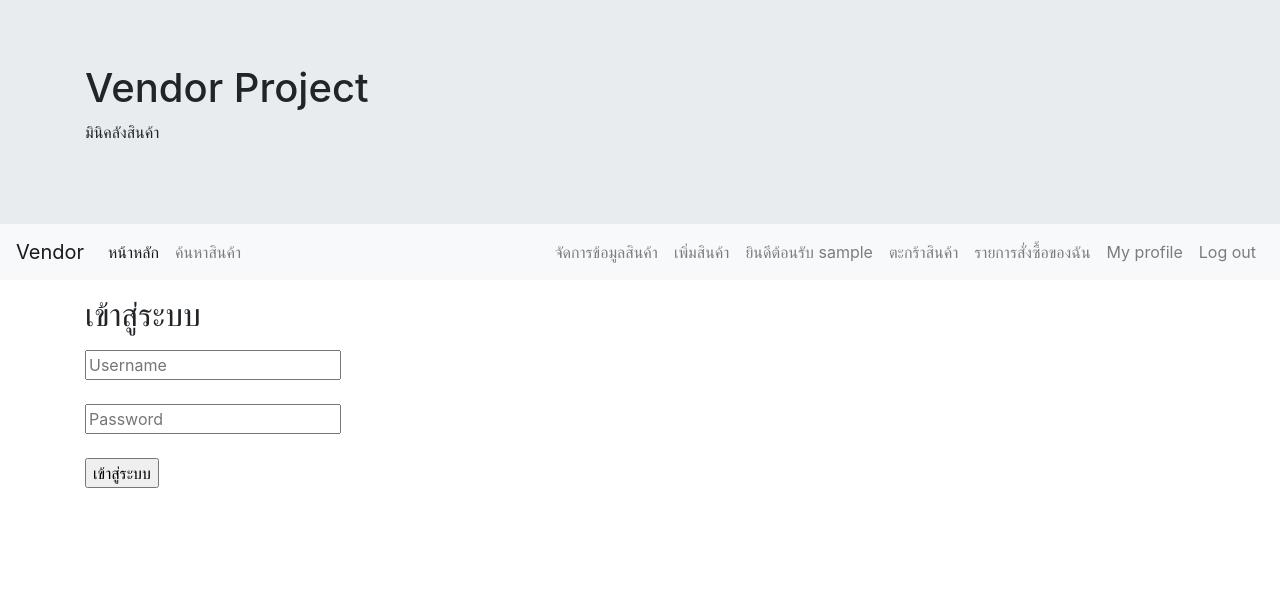
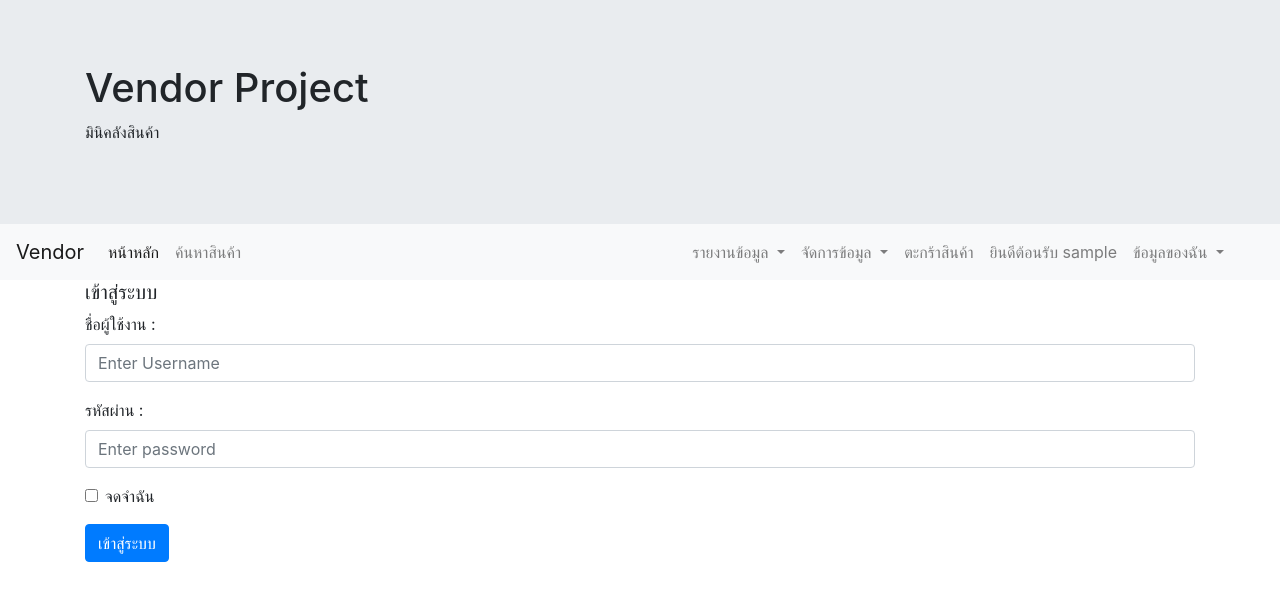
Before and after one commit to Korarak/django_minishop, a Django app: page /login in a window 1280 px wide. Shown: the top 601 px of the page. Run offline with Django 4.2, Linux system fonts and the light colour scheme; the visitor is signed in with stand-in values (Sample User, id 1); some libraries are stand-ins or nearby versions.

Commit message:
update new UI and Form

```diff
--- a/product/templates/productapp/base.html
+++ b/product/templates/productapp/base.html
@@ -1,6 +1,6 @@
 {% load static %}
 <html>
-    <title>vendor_project</title>
+    <title>IT_minishop</title>
     <head>
         <meta charset="utf-8">
         <meta name="viewport" content="width=device-width, initial-scale=1">
@@ -36,36 +36,57 @@
                 <!-- right floating -->
                 <ul class="navbar-nav">
                     {% if user.is_staff == True %} <!-- ถ้าเป็น admin -->
-                    <li class="nav-item">
-                        <a class="nav-link" href="/editproduct">จัดการข้อมูลสินค้า</a>
+                    <li class="nav-item dropdown">
+                        <a class="nav-link dropdown-toggle" href="#" id="navbardrop" data-toggle="dropdown">
+                            รายงานข้อมูล
+                        </a>
+                        <div class="dropdown-menu">
+                        <a class="dropdown-item" href="#">ข้อมูลยอดขาย</a>
+                        <a class="dropdown-item" href="#">ข้อมูลสมาชิก</a>
+                        </div>
                     </li>
-                    <li class="nav-item">
-                        <a class="nav-link" href="/addproduct">เพิ่มสินค้า</a>
+                    <li class="nav-item dropdown">
+                        <a class="nav-link dropdown-toggle" href="#" id="navbardrop" data-toggle="dropdown">
+                            จัดการข้อมูล
+                        </a>
+                        <div class="dropdown-menu">
+                        <a class="dropdown-item" href="/addproduct">เพิ่มสินค้า</a>
+                        <a class="dropdown-item" href="/editproduct">ข้อมูลสินค้า</a>
+                        </div>
                     </li>
                     {% endif %} <!-- จบ if -->
 
                     {% if user.is_authenticated %} <!-- ถ้ามีการ login -->
                     <li class="nav-item" >
+                        <a class="nav-link" href="/cart"> ตะกร้าสินค้า </a>
+                     </li>
+                    <li class="nav-item" >
                        <a class="nav-link"> ยินดีต้อนรับ {{user.username}} </a>
                     </li>
-                    <li class="nav-item">
-                        <a class="nav-link" href="/cart">ตะกร้าสินค้า</a>
-                    </li>
-                    <li class="nav-item">
-                        <a class="nav-link" href="/showMyorder">รายการสั่งซื้อของฉัน</a>
-                    </li>
-                    <li class="nav-item">
-                        <a class="nav-link" href="/myprofile">My profile</a>
-                    </li>
-                    <li class="nav-item">
-                        <a class="nav-link" href="/logout">Log out</a>
+                    <li class="nav-item dropdown">
+                        <a class="nav-link dropdown-toggle" href="#" id="navbardrop" data-toggle="dropdown">
+                            ข้อมูลของฉัน
+                        </a>
+                        <div class="dropdown-menu">
+                        <a class="dropdown-item" href="/showMyorder">รายการสั่งซื้อของฉัน</a>
+                        <a class="dropdown-item" href="/myprofile">จัดการข้อมูลส่วนตัว</a>
+                        <a class="dropdown-item" href="/logout">ออกจากระบบ</a>
+                        </div>
+                    </li><li class="nav-item">
+                        <a class="nav-link" href="/"></a>
+                    </li><li class="nav-item">
+                        <a class="nav-link" href="/"></a>
                     </li>
                     {% else %} <!-- ไม่ login -->
-                    <li class="nav-item">
-                        <a class="nav-link" href="/login">เข้าสู่ระบบ</a>
-                    </li>
-                    <li class="nav-item">
-                        <a class="nav-link" href="/register">สมัครสมาชิก</a>
+                     <!-- Dropdown -->
+                    <li class="nav-item dropdown">
+                        <a class="nav-link dropdown-toggle" href="#" id="navbardrop" data-toggle="dropdown">
+                            เข้าสู่ระบบ
+                        </a>
+                        <div class="dropdown-menu">
+                        <a class="dropdown-item" href="/login">เข้าสู่ระบบ</a>
+                        <a class="dropdown-item" href="/register">สมัครสมาชิก</a>
+                        </div>
                     </li>
                     {% endif %} <!-- จบ if -->
                 </ul>
--- a/product/templates/productapp/login.html
+++ b/product/templates/productapp/login.html
@@ -1,16 +1,24 @@
 {% extends 'productapp/base.html' %}
 {% block title %}Login{% endblock %}
 {% block content %}
-    <div class="container">
-        <p></p>
-        <h2>เข้าสู่ระบบ</h2>
-        <p></p>
-        <form method="POST" action="">
+<div class="container">
+    <h5>เข้าสู่ระบบ</h5>
+    <form action="/login" method="POST" >
         {% csrf_token %}
-        <input type="text" name="uname" placeholder="Username">
-        <br><br>
-        <input type="password" name="pwd" placeholder="Password">
-        <br><br>
-        <input type="submit" name="submit" value="เข้าสู่ระบบ">
-    </form></div>
+        <div class="form-group">
+          <label for="Username">ชื่อผู้ใช้งาน :</label>
+          <input type="text" class="form-control" placeholder="Enter Username" id="uname" name="uname">
+        </div>
+        <div class="form-group">
+          <label for="pwd">รหัสผ่าน :</label>
+          <input type="password" class="form-control" placeholder="Enter password" id="pwd" name="pwd">
+        </div>
+        <div class="form-group form-check">
+          <label class="form-check-label">
+            <input class="form-check-input" type="checkbox"> จดจำฉัน
+          </label>
+        </div>
+        <button type="submit" class="btn btn-primary">เข้าสู่ระบบ</button>
+      </form>
+</div>
 {% endblock %}
--- a/product/templates/productapp/search.html
+++ b/product/templates/productapp/search.html
@@ -17,7 +17,7 @@
     <div class="card-body">
       <h5 class="card-title">{{p.product_name}}</h5>
       <p class="card-text">{{p.product_price}}</p>
-      <a href="#" class="btn btn-primary">สั่งซื้อ</a>
+      <a href="addtocart/{{p.product_id}}" class="btn btn-primary">+ add to cart</a>
     </div>
     </div>
         {% endfor %}
--- a/product/urls.py
+++ b/product/urls.py
@@ -3,6 +3,7 @@ from django.urls import path,include
 
 urlpatterns = [
     path('',views.showproduct),
+    path('admin_custom',views.admin_custom),
     path('login',views.login),
     path('register',views.register),
     path('logout',views.logout),
--- a/product/views.py
+++ b/product/views.py
@@ -6,6 +6,7 @@ from django.contrib.auth import authenticate,login
 from django.contrib.auth.models import User,auth
 from django.contrib.auth.decorators import login_required
 from django.db import transaction
+from django.db.models import Q
 
 # Create your views here.
 def del_cart_item(request,id):
@@ -16,12 +17,18 @@ def del_cart_item(request,id):
 
 def showMyorder(request):
     user = request.user
-    myorder = order_data.objects.filter(order_email=user.email)
+    order_show_detail = []
     myorder_count = order_data.objects.filter(order_email=user.email).count()
     if myorder_count > 0:
-        for i in myorder:
-            detail = order_detail.objects.filter(order_id_ref=i.order_id)
-            context = {'showmyorder' : myorder , 'item' : detail}
+        if user.is_staff == 0:
+            myorder = order_data.objects.filter(order_email=user.email)
+            detail = order_detail.objects.all()
+            context = {'showmyorder' : myorder , 'dtl' : detail}
+            return render(request,'productapp/myorder.html',context)
+        else :
+            myorder = order_data.objects.all()
+            detail = order_detail.objects.all()
+            context = {'showmyorder' : myorder , 'dtl' : detail}
             return render(request,'productapp/myorder.html',context)
     else:
         return render(request,'productapp/myorder.html')
@@ -62,6 +69,8 @@ def checkout(request):
                 print(checkout.p_qty)
                 print(checkout.p_price)
                 checkout.save()
+                del_cart = cart_add.objects.get(product_id_id= checkout.p_id,email=user.email)
+                del_cart.delete()
             messages.success(request,'สำเร็จ')
             return redirect('/showMyorder')
     showcart = {'item' : cart_add.objects.filter(email=user.email) ,
@@ -200,3 +209,6 @@ def addproduct(request):
             messages.success(request,'เพิ่มข้อมูลสำเร็จ')
             return redirect('/editproduct')
     return render(request,'productapp/addproduct.html')
+
+def admin_custom(request):
+    return render(request,'productapp/admin_custom.html')
--- a/warehouse/settings.py
+++ b/warehouse/settings.py
@@ -37,7 +37,7 @@ INSTALLED_APPS = [
     'django.contrib.sessions',
     'django.contrib.messages',
     'django.contrib.staticfiles',
-    'product'
+    'product',
 ]
 
 MIDDLEWARE = [
```
Also changed, not shown: product/templates/productapp/admin_custom.html (added, +54 -0 lines), product/templates/productapp/myorder.html (+22 -8 lines), product/templates/productapp/register.html (+16 -12 lines).
